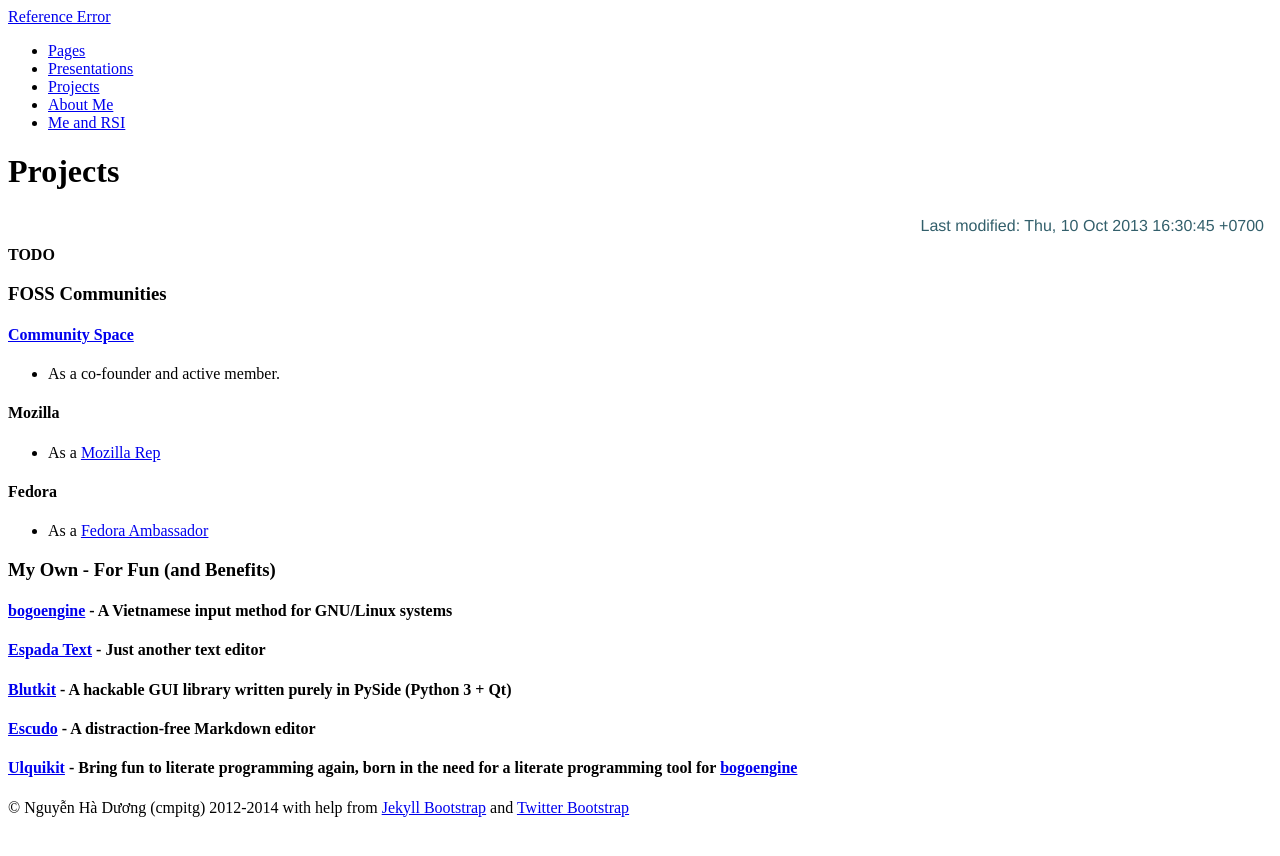
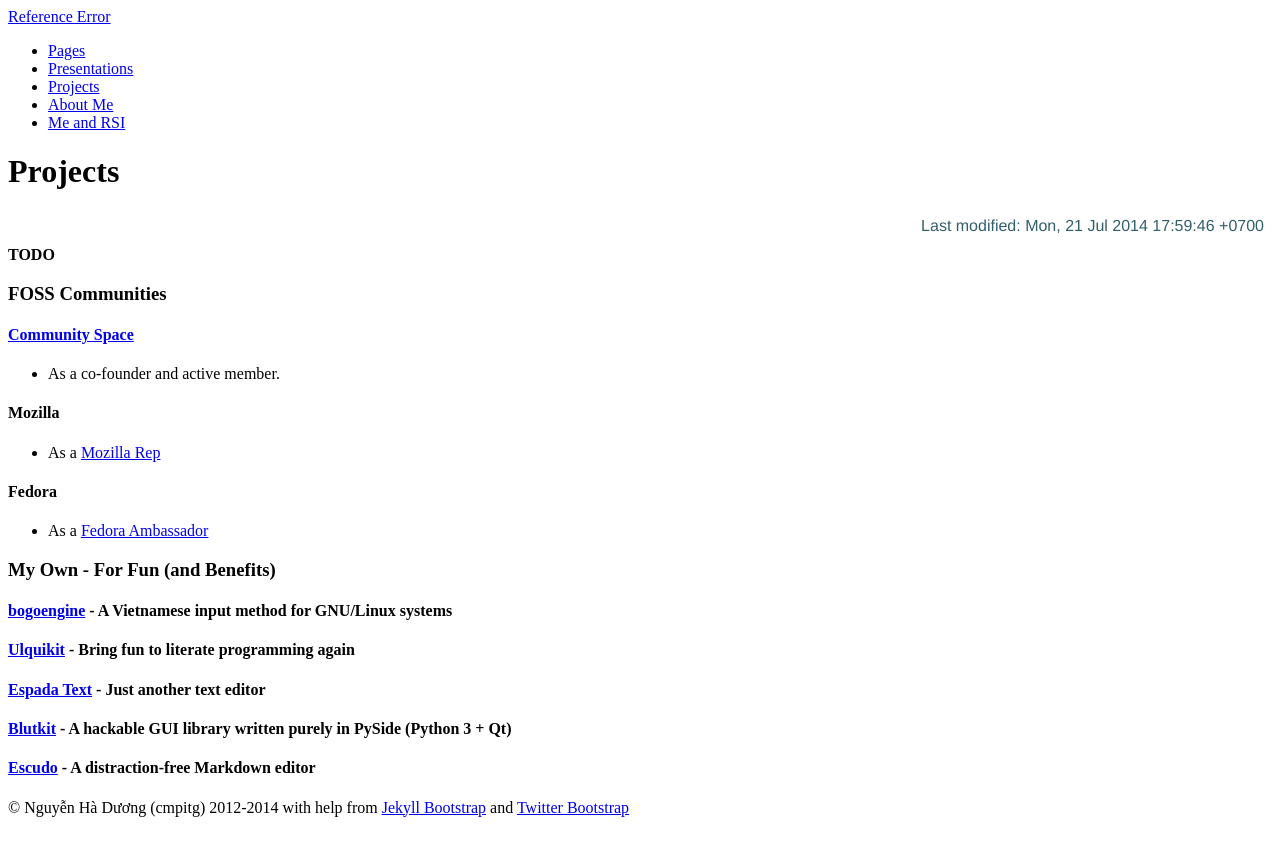
Before and after one commit to cmpitg/cmpitg.github.com, a Jekyll site: the page built from top_projects.md, in a window 1280 px wide. Shown: the top 856 px of the page. Built offline with Jekyll 4.4.1, drawn with Linux system fonts in a browser that asks for light colours; a script that is not in the unit is left out.

Commit message:
Update project

```diff
--- a/top_projects.md
+++ b/top_projects.md
@@ -5,7 +5,7 @@
 group: navigation
 order: 50
 permalink: /projects/
-last_updated: Thu, 10 Oct 2013 16:30:45 +0700
+last_updated: Mon, 21 Jul 2014 17:59:46 +0700
 ---
 {% include JB/setup %}
 
@@ -27,12 +27,12 @@
 
 ### My Own - For Fun (and Benefits)
 
-#### [bogoengine](/projects/bogoengine) - A Vietnamese input method for GNU/Linux systems
+#### [bogoengine](/projects/bogoengine/) - A Vietnamese input method for GNU/Linux systems
+
+#### [Ulquikit](/projects/ulquikit/) - Bring fun to literate programming again
 
 #### [Espada Text](/projects/espada/) - Just another text editor
 
 #### [Blutkit](https://github.com/cmpitg/blutkit) - A hackable GUI library written purely in PySide (Python 3 + Qt)
 
 #### [Escudo](https://github.com/cmpitg/escudo) - A distraction-free Markdown editor
-
-#### [Ulquikit](https://github.com/cmpitg/ulquikit) - Bring fun to literate programming again, born in the need for a literate programming tool for [bogoengine](/projects/bogoengine)
```
